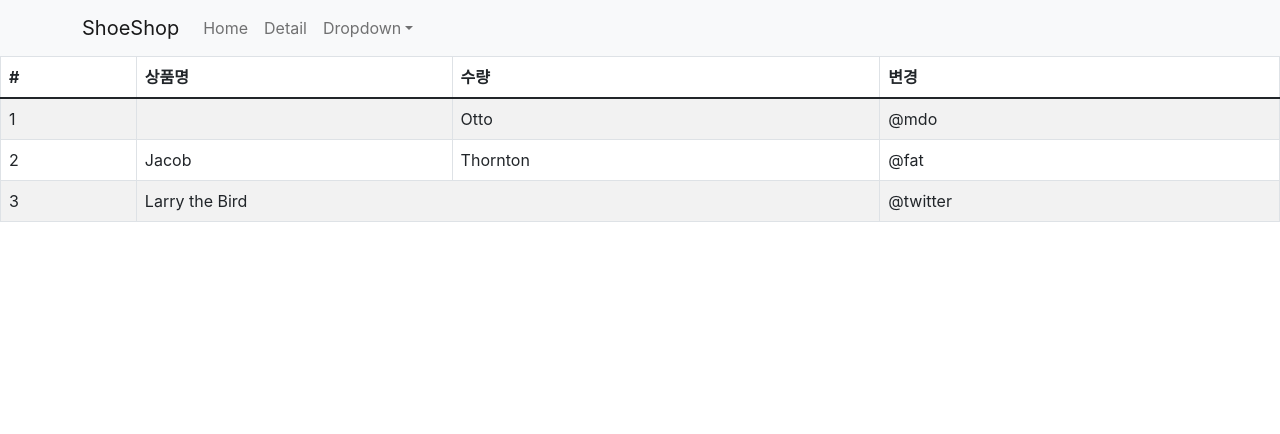
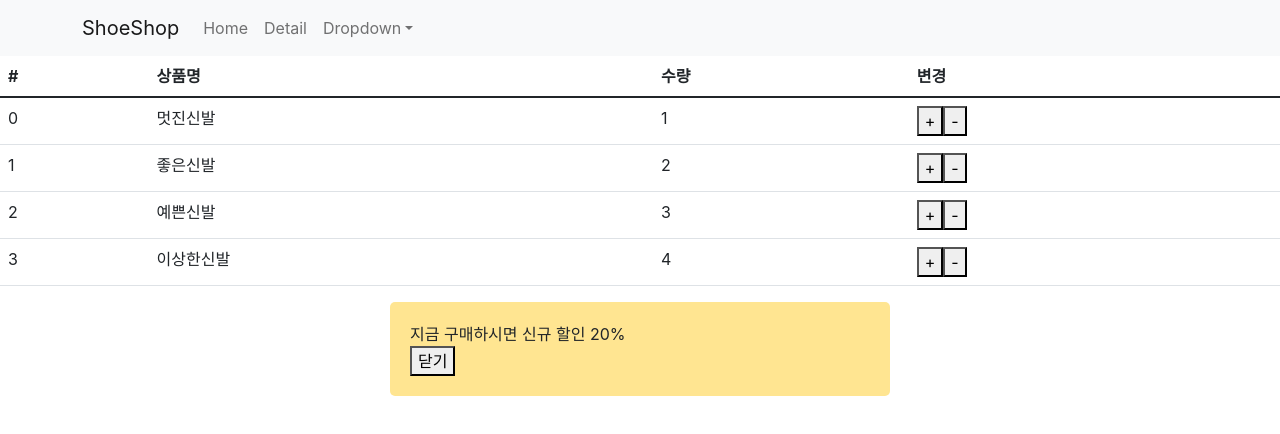
Before and after one commit to lownk/Shoe-shop, a React (Create React App) app: page /cart in a window 1280 px wide. Shown: the top 434 px of the page. Built offline with nearby package versions, Linux system fonts and the light colour scheme.

Commit message:
feat: 알림창UI 제작

```diff
--- /dev/null
+++ b/src/Cart.css
@@ -0,0 +1,9 @@
+.my-alert2 {
+  background-color: #eeeeee;
+  padding: 20px;
+  border-radius: 5px;
+  max-width: 500px;
+  width: 100%;
+  margin: auto;
+  background: #ffe591;
+}
--- a/src/Cart.js
+++ b/src/Cart.js
@@ -1,11 +1,12 @@
 import React from "react";
 import { Table } from "react-bootstrap";
 import { connect } from "react-redux";
+import "./Cart.css";
 
-function Cart() {
+function Cart(props) {
   return (
     <div>
-      <Table striped bordered hover>
+      <Table responsive="sm">
         <thead>
           <tr>
             <th>#</th>
@@ -15,32 +16,54 @@ function Cart() {
           </tr>
         </thead>
         <tbody>
-          <tr>
-            <td>1</td>
-            <td>{}</td>
-            <td>Otto</td>
-            <td>@mdo</td>
-          </tr>
-          <tr>
-            <td>2</td>
-            <td>Jacob</td>
-            <td>Thornton</td>
-            <td>@fat</td>
-          </tr>
-          <tr>
-            <td>3</td>
-            <td colSpan="2">Larry the Bird</td>
-            <td>@twitter</td>
-          </tr>
+          {props.state.map((a, i) => {
+            return (
+              <tr key={i}>
+                <td>{a.id}</td>
+                <td>{a.name}</td>
+                <td>{a.quantity}</td>
+                <td>
+                  <button
+                    onClick={() => {
+                      props.dispatch({ type: "수량증가" });
+                    }}
+                  >
+                    +
+                  </button>
+                  <button
+                    onClick={() => {
+                      props.dispatch({ type: "수량감소" });
+                    }}
+                  >
+                    -
+                  </button>
+                </td>
+              </tr>
+            );
+          })}
         </tbody>
       </Table>
+
+      {props.alert열렸니 === true ? (
+        <div className="my-alert2">
+          <p>지금 구매하시면 신규 할인 20%</p>
+          <button
+            onClick={() => {
+              props.dispatch({ type: "alert닫기" });
+            }}
+          >
+            닫기
+          </button>
+        </div>
+      ) : null}
     </div>
   );
 }
 
 function 함수명(state) {
   return {
-    state: state,
+    state: state.reducer,
+    alert열렸니: state.reducer2,
   };
 }
 export default connect(함수명)(Cart);
--- a/src/index.js
+++ b/src/index.js
@@ -6,11 +6,40 @@ import reportWebVitals from "./reportWebVitals";
 
 import { BrowserRouter } from "react-router-dom";
 import { Provider } from "react-redux";
-import { createStore } from "redux";
+import { combineReducers, createStore } from "redux";
 
-let store = createStore(() => {
-  return [{ id: 0, name: "멋진신발", quantity: 2 }];
-});
+let 초기값 = [
+  { id: 0, name: "멋진신발", quantity: 1 },
+  { id: 1, name: "좋은신발", quantity: 2 },
+  { id: 2, name: "예쁜신발", quantity: 3 },
+  { id: 3, name: "이상한신발", quantity: 4 },
+];
+
+function reducer(state = 초기값, 액션) {
+  if (액션.type === "수량증가") {
+    let copy = [...state];
+    copy[0].quantity++;
+    return copy;
+  } else if (액션.type === "수량감소" && state[0].quantity > 0) {
+    let copy = [...state];
+    copy[0].quantity--;
+    return copy;
+  } else {
+    return state;
+  }
+}
+
+let alert초기값 = true;
+function reducer2(state = alert초기값, 액션) {
+  if (액션.type === "alert닫기") {
+    state = false;
+    return state;
+  } else {
+    return state;
+  }
+}
+
+let store = createStore(combineReducers({ reducer, reducer2 }));
 
 ReactDOM.render(
   <React.StrictMode>
```
